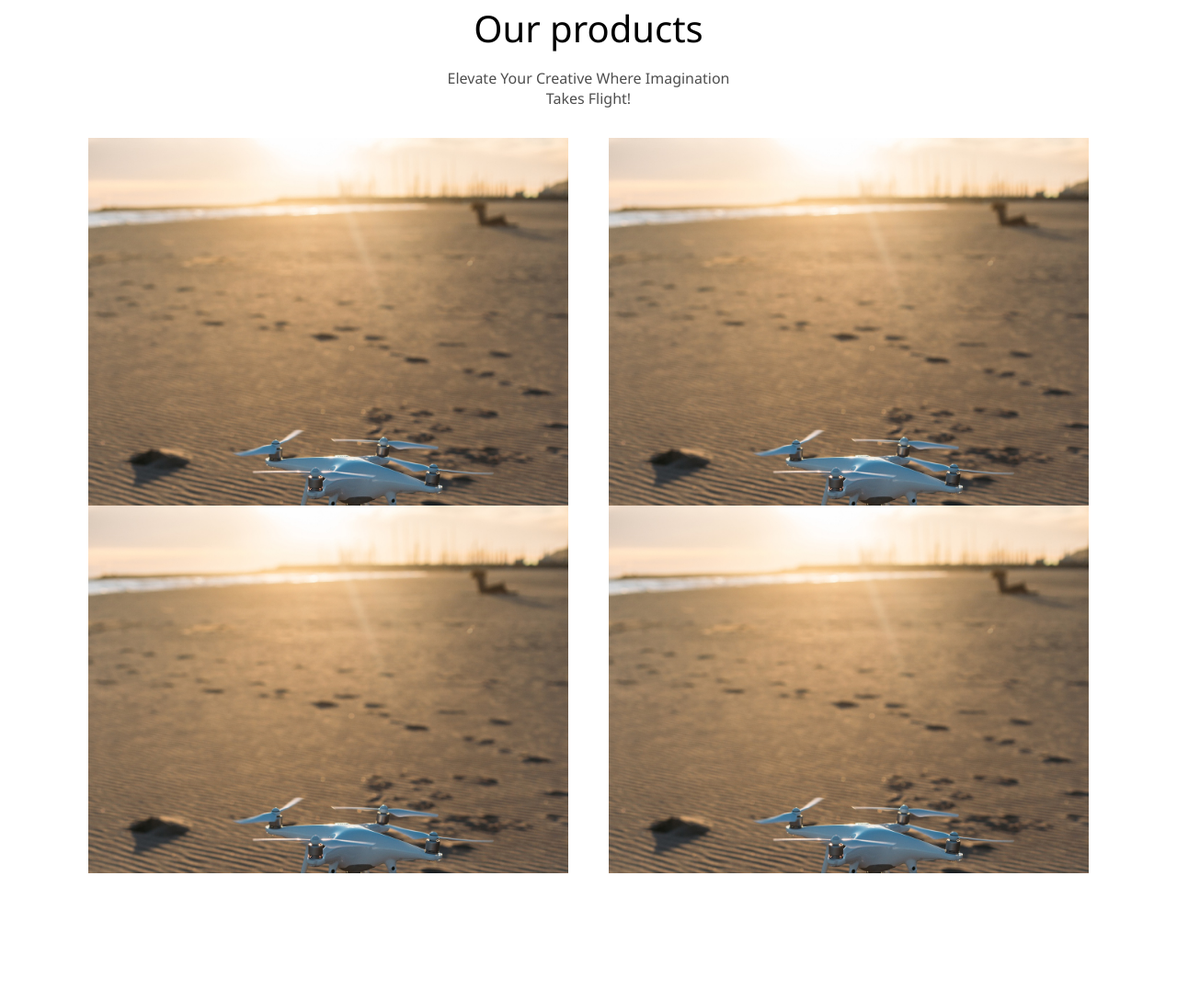
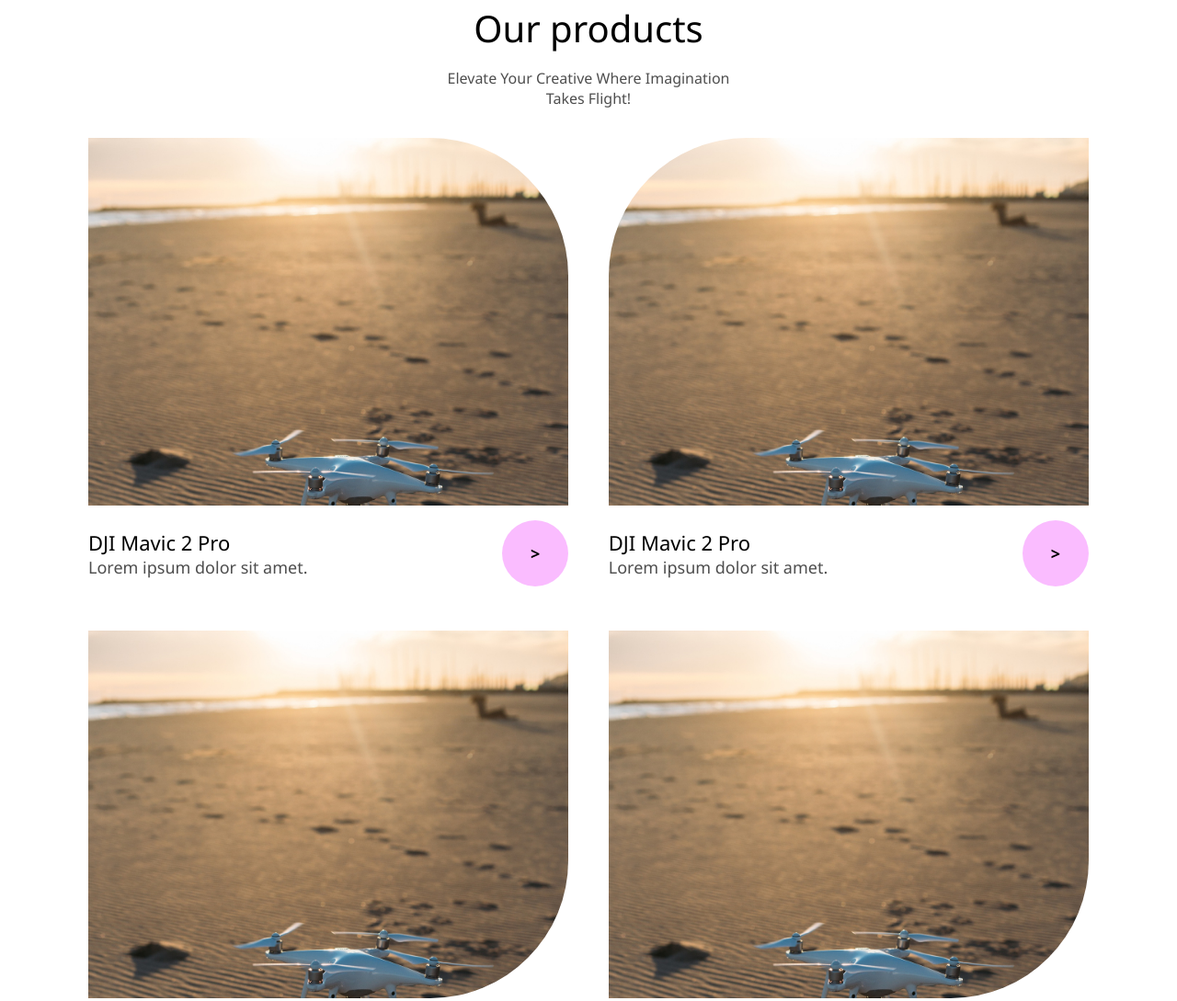
Before and after one commit to radoheritiana/ufc-drone, a plain HTML site: page index.html in a window 1280 px wide. Shown: the part 3142-4231 px from the top of the page at 92% size. Drawn offline with Linux system fonts and the light colour scheme.

Commit message:
fix products layout

```diff
--- a/assets/css/main.css
+++ b/assets/css/main.css
@@ -328,13 +328,13 @@ header nav ul {
     display: flex;
     justify-content: space-between;
     align-items: center;
+    gap: 2em;
+    margin-top: 2em;
     flex-wrap: wrap;
-    margin-top: 2em;
 }
 
 .products-item {
     width: 48%;
-    height: 400px;
     overflow: hidden;
 }
 
@@ -342,12 +342,62 @@ header nav ul {
     width: 100%;
 }
 
+.products-item-img-container {
+    overflow: hidden;
+    width: 100%;
+    height: 400px;
+}
+
 .products-footer {
     display: flex;
     justify-content: space-between;
     align-items: center;
+    padding: 1em 0;
 }
 
+.products-footer h3 {
+    text-align: start;
+    font-size: 22px;
+    font-weight: 400;
+}
+
+.products-footer p {
+    text-align: start;
+    font-size: 18px;
+    font-weight: 400;
+    color: var(--black-color-variante);
+}
+
+.products-item:first-child  .products-item-img-container{
+    border-top-right-radius: 150px;
+}
+.products-item:nth-child(2) .products-item-img-container{
+    border-top-left-radius: 150px;
+}
+
+.products-item:nth-child(3) .products-item-img-container, .products-item:nth-child(4) .products-item-img-container{
+    border-bottom-right-radius: 150px;
+}
+
+.products-link {
+    width: 4em;
+    height: 4em;
+    font-size: 18px;
+    font-weight: 600;
+    text-align: center;
+    display: flex;
+    justify-content: center;
+    align-items: center;
+    border-radius: 50%;
+    background-color: rgba(234, 0, 255, 0.262);
+    cursor: pointer;
+    transition: all 0.3s ease-in-out;
+}
+
+.products-link:hover {
+    background-color: rgb(234, 0, 255);
+    color: var(--white-color);
+}
 /* end products */
 
 
--- a/index.html
+++ b/index.html
@@ -142,7 +142,9 @@
             <p class="sub-title">Elevate Your Creative Where Imagination<br>Takes Flight!</p>
             <div class="products-list">
                 <div class="products-item">
-                    <img src="./assets/image/167.jpg" alt="products-item">
+                    <div class="products-item-img-container">
+                        <img src="./assets/image/167.jpg" alt="products-item">
+                    </div>
                     <div class="products-footer">
                         <div>
                             <h3>DJI Mavic 2 Pro</h3>
@@ -154,7 +156,9 @@
                     </div>
                 </div>
                 <div class="products-item">
-                    <img src="./assets/image/167.jpg" alt="products-item">
+                    <div class="products-item-img-container">
+                        <img src="./assets/image/167.jpg" alt="products-item">
+                    </div>
                     <div class="products-footer">
                         <div>
                             <h3>DJI Mavic 2 Pro</h3>
@@ -166,7 +170,9 @@
                     </div>
                 </div>
                 <div class="products-item">
-                    <img src="./assets/image/167.jpg" alt="products-item">
+                    <div class="products-item-img-container">
+                        <img src="./assets/image/167.jpg" alt="products-item">
+                    </div>
                     <div class="products-footer">
                         <div>
                             <h3>DJI Mavic 2 Pro</h3>
@@ -178,7 +184,9 @@
                     </div>
                 </div>
                 <div class="products-item">
-                    <img src="./assets/image/167.jpg" alt="products-item">
+                    <div class="products-item-img-container">
+                        <img src="./assets/image/167.jpg" alt="products-item">
+                    </div>
                     <div class="products-footer">
                         <div>
                             <h3>DJI Mavic 2 Pro</h3>
```
